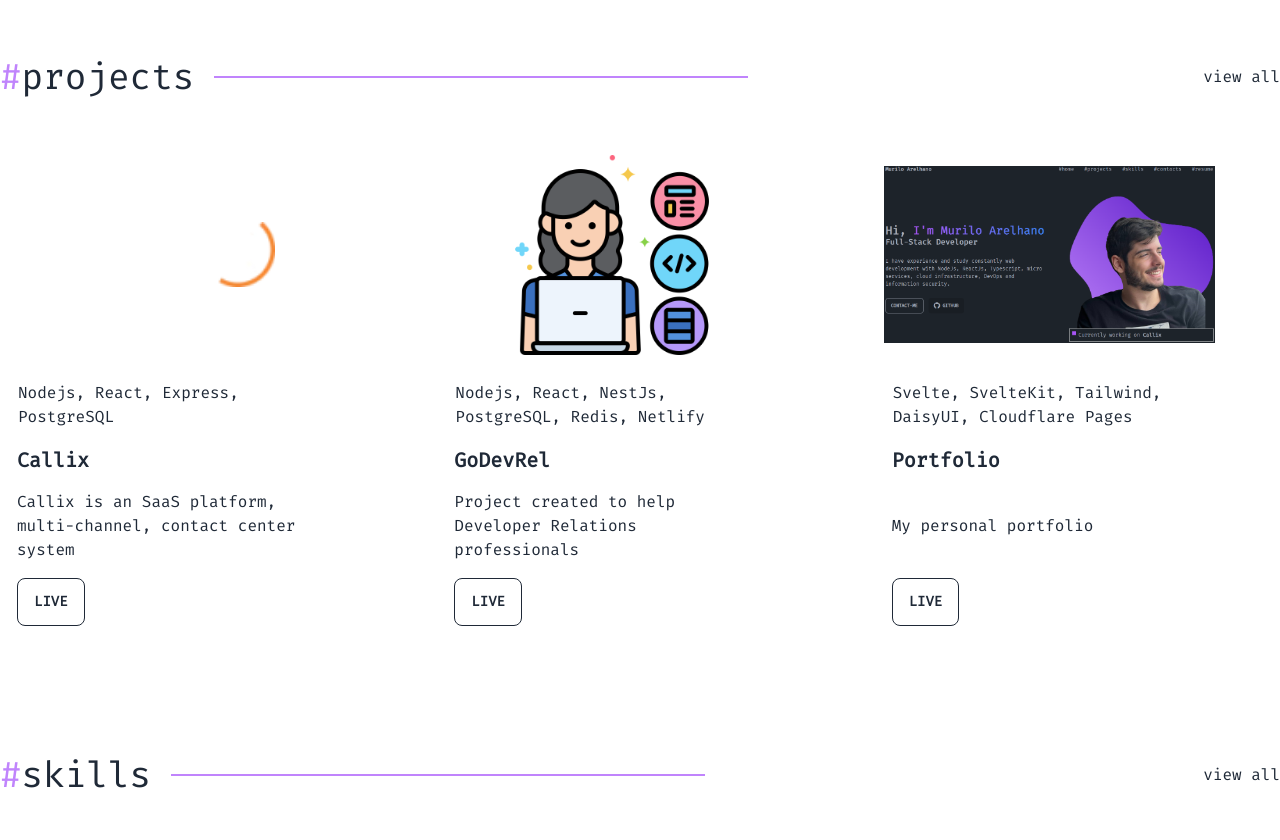
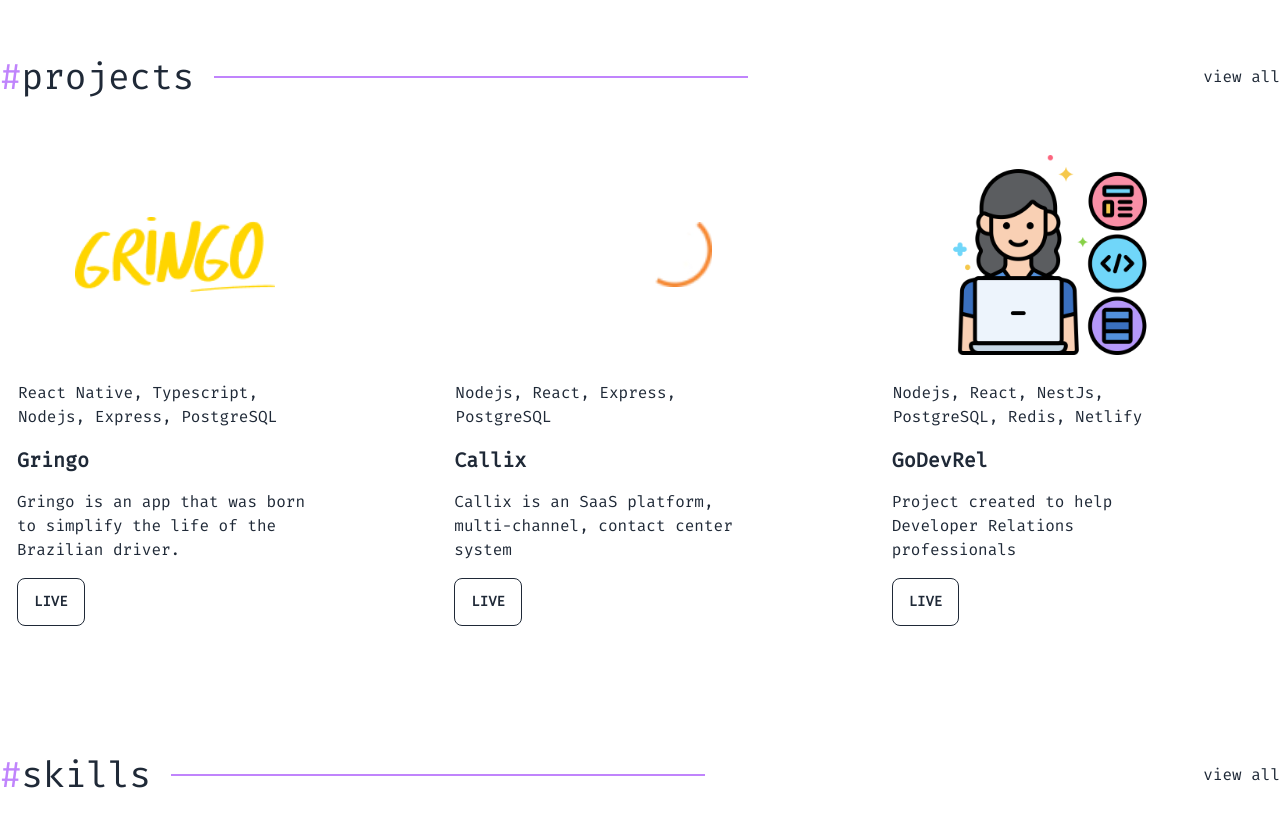
Before and after one commit to muriloarelhano/portfolio, a SvelteKit app: page / in a window 1280 px wide. Shown: the part 680-1520 px from the top of the page. Built offline with nearby package versions, Linux system fonts and the light colour scheme.

Commit message:
feat: update my resume and projects

```diff
--- a/src/data/projects.ts
+++ b/src/data/projects.ts
@@ -1,6 +1,7 @@
-import GoDevRel from '$lib/assets/desenvolvedor-de-software.png';
-import Portfolio from '$lib/assets/portfolio.png';
-import Callix from '$lib/assets/logo-calix.png';
+import GoDevRel from "$lib/assets/desenvolvedor-de-software.png";
+import Portfolio from "$lib/assets/portfolio.png";
+import Callix from "$lib/assets/logo-calix.png";
+import Gringo from "$lib/assets/logo-gringo-yellow.png";
 
 interface ProjectImageProps {
   stack: string[];
@@ -16,32 +17,44 @@ interface ProjectImageProps {
 
 export const projects: ProjectImageProps[] = [
   {
-		name: 'Callix',
-		description: 'Callix is an SaaS platform, multi-channel, contact center system',
-		image: Callix,
-		link: 'https://www.callix.com.br/',
+    name: "Gringo",
+    description:
+      "Gringo is an app that was born to simplify the life of the Brazilian driver.",
+    image: Gringo,
+    link: "https://gringo.com.vc/",
     imageSize: {
-			width: '200'
+      width: "200",
     },
-		stack: ['Nodejs', 'React', 'Express', 'PostgreSQL']
+    stack: ["React Native", "Typescript", "Nodejs", "Express", "PostgreSQL"],
   },
   {
-		name: 'GoDevRel',
-		description: 'Project created to help Developer Relations professionals',
+    name: "Callix",
+    description:
+      "Callix is an SaaS platform, multi-channel, contact center system",
+    image: Callix,
+    link: "https://www.callix.com.br/",
+    imageSize: {
+      width: "200",
+    },
+    stack: ["Nodejs", "React", "Express", "PostgreSQL"],
+  },
+  {
+    name: "GoDevRel",
+    description: "Project created to help Developer Relations professionals",
     image: GoDevRel,
-		link: 'https://godevrel.netlify.app/',
-		stack: ['Nodejs', 'React', 'NestJs', 'PostgreSQL', 'Redis', 'Netlify']
-	}
+    link: "https://godevrel.netlify.app/",
+    stack: ["Nodejs", "React", "NestJs", "PostgreSQL", "Redis", "Netlify"],
+  },
 ];
 export const smallProjects: ProjectImageProps[] = [
   {
-		name: 'Portfolio',
-		description: 'My personal portfolio',
+    name: "Portfolio",
+    description: "My personal portfolio",
     image: Portfolio,
-		link: 'https://muriloarelhano.com.br',
+    link: "https://muriloarelhano.com.br",
     imageSize: {
-			width: '95%'
+      width: "95%",
     },
-		stack: ['Svelte', 'SvelteKit', 'Tailwind', 'DaisyUI', 'Cloudflare Pages']
-	}
+    stack: ["Svelte", "SvelteKit", "Tailwind", "DaisyUI", "Cloudflare Pages"],
+  },
 ];
--- a/src/routes/resume/+page.svelte
+++ b/src/routes/resume/+page.svelte
@@ -31,7 +31,7 @@
 					<h1 class="text-3xl font-bold text-justify mb-4">Profile</h1>
 					<p>
 						Sou bacharel em Sistemas de Informação, tenho experiência principalmente com plataforma
-						NodeJs com Typescript, além de algumas outras linguagens, como Go e .Net/C#. Trabalho
+						NodeJs com Typescript, além de algumas outras linguagens, como Go e .NET/C#. Trabalho
 						com desenvolvimento de microsserviços e aplicações web no geral, também estudo bastante
 						sobre outras áreas como segurança da informação, DevOps e desenvolvimento de games.
 					</p>
@@ -65,6 +65,15 @@
 					<p class="text-sm mt-4">Outubro 2023 - Atualmente</p>
 					<p class="text-xl font-bold mb-4">Engenheiro de Software II, Gringo</p>
 
+					<ul class="list-disc list-inside ml-4">
+						<li>
+							Desenvolvimento de apps mobile em React Native.
+						</li>
+						<li>
+							Desenvolvimento micros serviços em NodeJs em Typescript.
+						</li>
+					</ul>
+
 					<hr class="my-4" />
 
 					<h1 class="text-3xl font-bold mb-4">Formação Acadêmica</h1>
@@ -91,7 +100,7 @@
 					</div>
 					<div>
 						<h1 class="text-2xl font-bold mb-4">Competências</h1>
-						<ul class="list-disc list-inside ml-4">
+						<ul class="list-disc list-inside">
 							<li>Typescript</li>
 							<li>Nodejs</li>
 							<li>React</li>
@@ -135,6 +144,7 @@
 			width: 240mm;
 			padding: 10mm 20mm 0 0;
 			color: black;
+			font-family: Arial, Helvetica, sans-serif;
 		}
 	}
 </style>
```
Also changed, not shown: package.json (+23 -23 lines), src/lib/assets/logo-gringo-yellow.png (added), 1 other file (tests, documents, lock files or other folders). Lines whose indentation alone changed are shown as unchanged.
